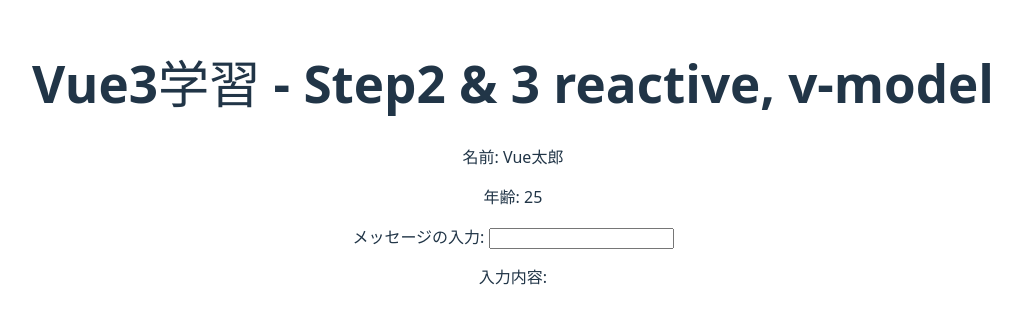
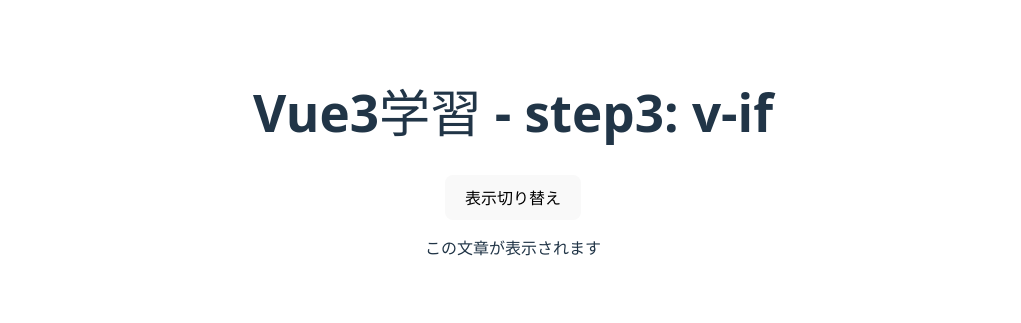
Before and after one commit to sigenogoro/my-vue-app, a Vue app: page / in a window 1280 px wide. Shown: the part 237-560 px from the top of the page, without its empty margins (127-1148 px from the left). Built offline with nearby package versions, Linux system fonts and the light colour scheme.

Commit message:
v-if 作成

```diff
--- a/src/App.vue
+++ b/src/App.vue
@@ -1,10 +1,10 @@
 <template>
     <div>
-        <step2 />
+        <step3 />
     </div>
 </template>
 
 <script setup lang="ts">
-import step2 from './components/step2.vue'
+import step3 from './components/step3.vue'
 
 </script>
--- /dev/null
+++ b/src/components/step3.vue
@@ -0,0 +1,20 @@
+<template>
+    <div>
+        <h1>Vue3学習 - step3: v-if</h1>
+        <button @click="toggleShow">表示切り替え</button>
+
+        <p v-if="isVisible">この文章が表示されます</p>
+        <p v-else>この文章はふざけています</p>
+    </div>
+</template>
+
+<script setup lang="ts">
+import { ref } from "vue"
+
+const isVisible = ref<Boolean>(true)
+
+const toggleShow = () => {
+    isVisible.value = !isVisible.value
+}
+
+</script>
```
